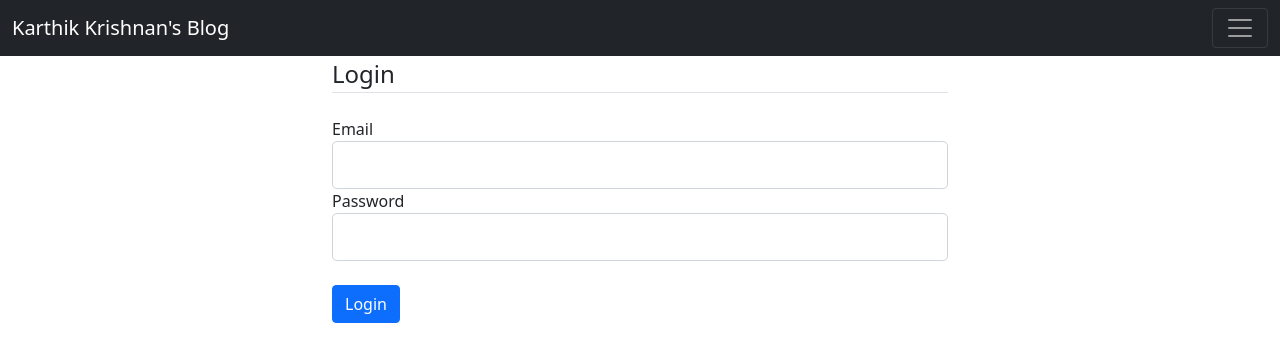
After one commit to karthik65432/FlaskAPP, a Flask app: page /login in a window 1280 px wide. The commit adds this page. Shown: the top 362 px of the page. Run offline with Flask 2, Linux system fonts and the light colour scheme.

Commit message:
Login or Signup functionality added. User data model to store credentials is coming up next.

```diff
--- a/app.py
+++ b/app.py
@@ -1,10 +1,12 @@
-from flask import Flask, render_template, request, redirect
+from flask import Flask, render_template, request, redirect, url_for, flash
 from flask_sqlalchemy import SQLAlchemy
 from datetime import datetime
 import pytz
+from forms import RegistrationForm, LoginForm
 
 app = Flask(__name__)
 app.config['SQLALCHEMY_DATABASE_URI'] = 'sqlite:///posts.db'
+app.config['SECRET_KEY'] = '9886144146'
 db = SQLAlchemy(app)
 
 
@@ -20,8 +22,8 @@ class Blogpost(db.Model):
 
 
 @app.route('/')
-def index():
-    return render_template('index.html')
+def home():
+    return render_template('home.html')
 
 
 @app.route('/posts')
@@ -62,7 +64,24 @@ def newpost():
     else:
         return render_template('newpost.html')
 
+@app.route('/register', methods = ['GET','POST'])
+def register():
+    form = RegistrationForm()
+    if form.validate_on_submit():
+        flash(f'Account created successfully for {form.username.data}',category='success')
+        return redirect(url_for('home'))
+    return render_template('register.html', title='Register',form=form)
 
+@app.route('/login', methods = ['GET','POST'])
+def login():
+    form=LoginForm()
+    if form.validate_on_submit():
+        if form.email.data == 'karthik65432@gmail.com':
+            flash(f'Login Successful for {form.email.data}', category='success')
+            return redirect(url_for('newpost'))
+        else:
+            flash(f'Login Failed for {form.email.data}', category='danger')
+    return render_template('login.html', title='Login',form=form)
 
 if __name__ == '__main__':
     app.run(debug=True)
--- /dev/null
+++ b/forms.py
@@ -0,0 +1,17 @@
+from flask_wtf import FlaskForm
+from wtforms import StringField, PasswordField, SubmitField
+from wtforms.validators import DataRequired, Length, EqualTo, Email
+
+
+class RegistrationForm(FlaskForm):
+    username = StringField(label='Username', validators=[DataRequired(), Length(min=3, max=20)])
+    email = StringField(label='Email', validators=[DataRequired(), Email()])
+    password = PasswordField(label='Password', validators=[DataRequired(), Length(min=6, max=16)])
+    confirm_password = PasswordField(label='Confirm Password', validators=[DataRequired(), EqualTo('password')])
+    submit = SubmitField(label='Sign Up')
+
+
+class LoginForm(FlaskForm):
+    email = StringField(label='Email', validators=[DataRequired(), Email()])
+    password = PasswordField(label='Password', validators=[DataRequired(), Length(min=6, max=16)])
+    submit = SubmitField(label='Login')
--- a/templates/base.html
+++ b/templates/base.html
@@ -44,8 +44,24 @@
     </nav>
 
     <div class="container">
-    {% block body %} {% endblock %}
+    {% block contentA %}
+        <div class="container w-50">
+            {%with messages=get_flashed_messages(with_categories=true)%}
+                {%if messages%}
+                    {%for category,message in messages%}
+                        <div class="alert alert-{{category}}">
+                            {{message}}
+                        </div>
+                    {%endfor%}
+                {%endif%}
+            {%endwith%}
+        </div>
+    {% endblock %}
     </div>
+    {%block body%}
+
+    {%endblock body%}
+
     <script src="https://cdn.jsdelivr.net/npm/bootstrap@5.0.1/dist/js/bootstrap.bundle.min.js" integrity="sha384-gtEjrD/SeCtmISkJkNUaaKMoLD0//ElJ19smozuHV6z3Iehds+3Ulb9Bn9Plx0x4" crossorigin="anonymous"></script>
 </body>
 </html>
--- a/templates/edit.html
+++ b/templates/edit.html
@@ -4,7 +4,8 @@
     <title>Editing Post</title>
     {% endblock %}
 
-    {% block body %}
+    {%block body%}
+
     <h1>Editing Post {{post.id}}</h1>
 
         <hr>
--- /dev/null
+++ b/templates/login.html
@@ -0,0 +1,41 @@
+{% extends 'base.html' %}
+
+    {% block body %}
+    <div class="container w-50">
+        <form method="POST" action="">
+    {{form.hidden_tag()}}
+    <fieldset class="form-group">
+    <legend class="border-bottom mb-4">Login</legend>
+
+    <div class="form-group">
+        {{form.email.label(class="form-control-label")}}
+        {%if form.email.errors%}
+        {{form.email(class="form-control form-control-lg is-invalid")}}
+        {%for error in form.email.errors%}
+        <span>{{error}}</span>
+        {%endfor%}
+        {%else%}
+        {{form.email(class="form-control form-control-lg")}}
+        {%endif%}
+    </div>
+
+    <div class="form-group">
+        {{form.password.label(class="form-control-label")}}
+        {%if form.password.errors%}
+        {{form.password(class="form-control form-control-lg is-invalid")}}
+        {%for error in form.password.errors%}
+        <span>{{error}}</span>
+        {%endfor%}
+        {%else%}
+        {{form.password(class="form-control form-control-lg")}}
+        {%endif%}
+    </div>
+
+
+    </fieldset>
+    <div class="form-group mt-4">
+        {{form.submit(class="btn btn-primary")}}
+    </div>
+        </form>
+    </div>
+    {% endblock %}
--- a/templates/newpost.html
+++ b/templates/newpost.html
@@ -4,7 +4,8 @@
     <title>New Post</title>
     {% endblock %}
 
-    {% block body %}
+    {%block body%}
+
     <h1>New Post</h1>
 
         <hr>
--- a/templates/posts.html
+++ b/templates/posts.html
@@ -1,6 +1,7 @@
 {% extends 'base.html' %}
 
-    {% block head %}
+    {%block body%}
+
     <title>Posts</title>
     {% endblock %}
 
```
Also changed, not shown: templates/home.html (renamed from templates/index.html, +9 -4 lines), templates/register.html (added, +62 -0 lines).
